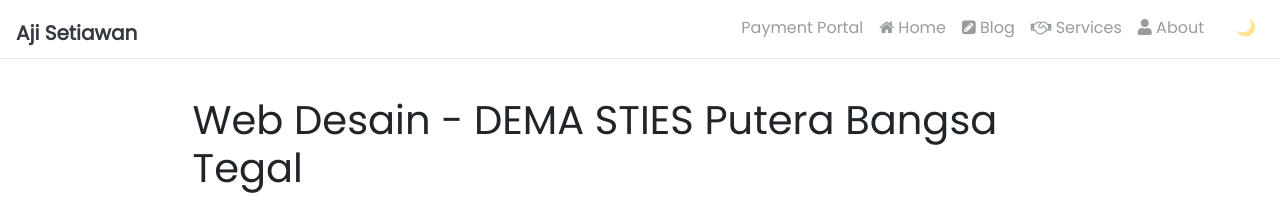
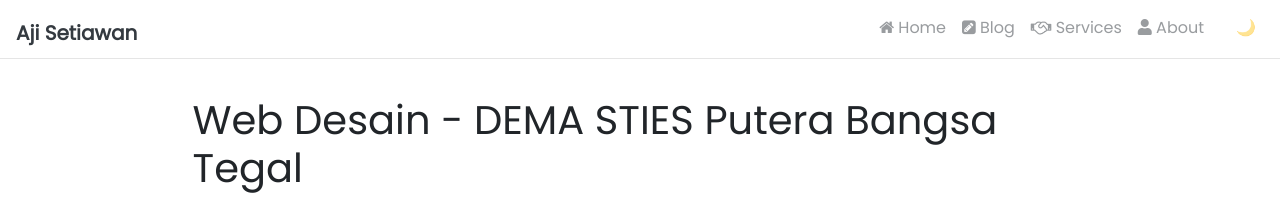
Before and after one commit to ajisetiawan716/ajisetiawan716.github.io, a Jekyll site: the page built from _projects/Web Desain DEMA STIES Putera Bangsa Tegal.md, in a window 1280 px wide. Shown: the top 202 px of the page. Built offline with Jekyll 4.4.1, drawn with Linux system fonts in a browser that asks for light colours; nearby versions of some CDN libraries; comment, search, counter and statistics services are not loaded.

Commit message:
Update navbar.html

```diff
--- a/_includes/navbar.html
+++ b/_includes/navbar.html
@@ -74,7 +74,7 @@
           {%- continue -%}
         {%- endif -%}
 
-        {%- if html_page.title == "Payment Portal" and html_page.url == "/pay" -%}
+        {%- if html_page.title == "Payment Portal" and html_page.url == "/pay/" -%}
           {%- continue -%} {# Skip the Payment Portal page #}
         {%- endif -%}
 
```
